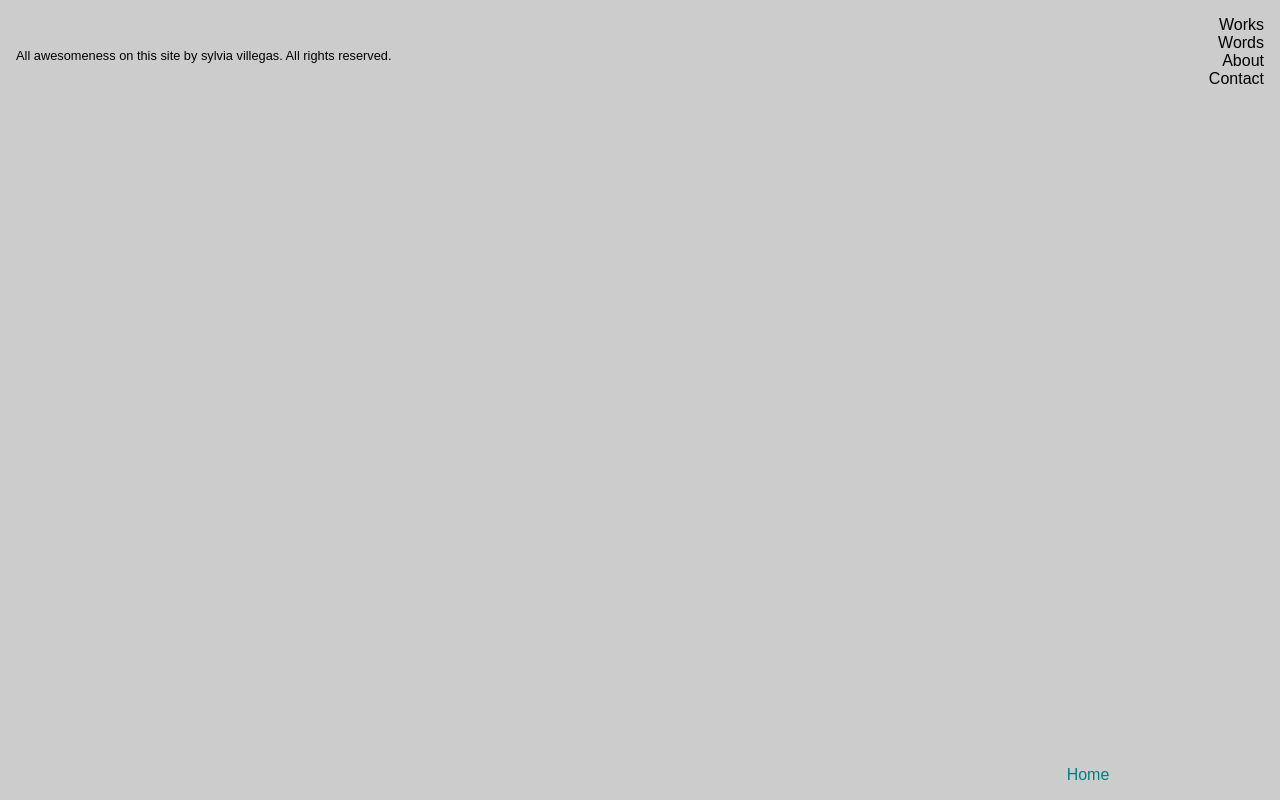
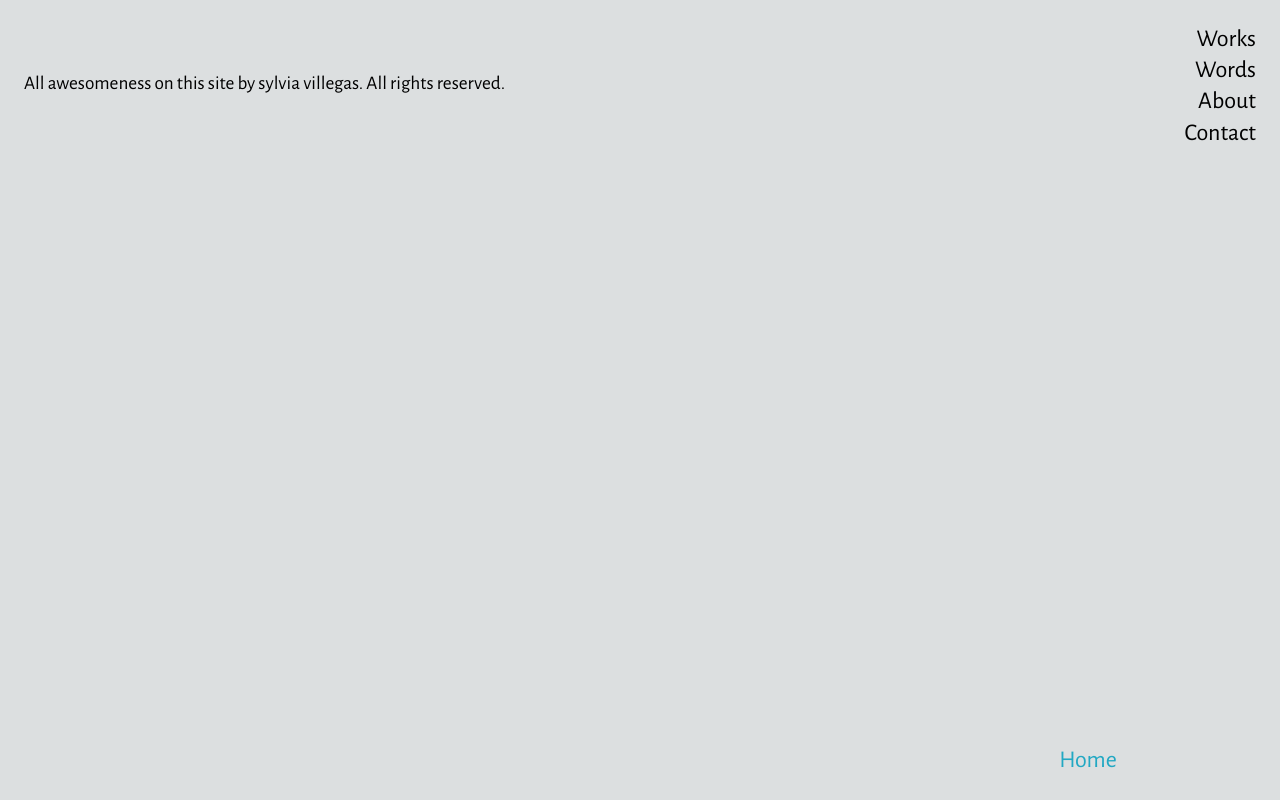
Before and after one commit to svillegascreative/svillegas-11, an Eleventy site: page src/index.html in a window 1280 px wide. Built offline with nearby package versions, Linux system fonts and the light colour scheme; Eleventy itself is replaced by a stand-in of ours; files that its build step writes are made by us from their sources; a web font is replaced by a local one.

Commit message:
Split sass into folders

```diff
--- a/assets/scss/_variables.scss
+++ /dev/null
@@ -1,26 +0,0 @@
-///// BREAKPOINTS
-$small: 30em;
-$small-up: $small + 1em;
-$medium: 45em;
-$medium-up: $medium + 1em;
-$large: 60em;
-$large-up: $large + 1em;
-
-
-///// PALETTE
-
-
-///// TYPOGRAPHY
-$basefont-family: sans-serif;
-$basefont-size: 100%;
-
-$a-color: teal;
-
-
-///// LAYOUT
-$body-bg: #ccc;
-
-$base-space: 1rem;
-
-$right-banner-width: 30%;
-$right-banner-max-width: 30em;
--- a/assets/scss/_typography.scss
+++ b/assets/scss/base/_typography.scss
@@ -1,9 +1,17 @@
 html {
 	font-family: $basefont-family;
 	font-size: $basefont-size;
+	line-height: $basefont-line-height;
 }
 
 a {
 	color: $a-color;
 	text-decoration: none;
 }
+
+h1,
+h2,
+h3,
+h4 {
+	font-family: $headingfont-family;
+}
--- /dev/null
+++ b/assets/scss/base/_variables.scss
@@ -0,0 +1,30 @@
+///// BREAKPOINTS
+$small: 30em;
+$small-up: $small + 1em;
+$medium: 45em;
+$medium-up: $medium + 1em;
+$large: 60em;
+$large-up: $large + 1em;
+
+
+///// PALETTE
+
+
+///// TYPOGRAPHY
+@import url('https://fonts.googleapis.com/css?family=Alegreya+Sans|Quando');
+$basefont-family: 'Alegreya Sans', sans-serif;
+$basefont-size: 150%;
+$basefont-line-height: 1.3;
+
+$headingfont-family: 'Quando', serif;
+
+$a-color: hsl(190, 70%, 45%);
+
+
+///// LAYOUT
+$body-bg: hsl(190, 5%, 87%);
+
+$base-space: 1rem;
+
+$right-banner-width: 30%;
+$right-banner-max-width: 30em;
--- a/assets/scss/styles.scss
+++ b/assets/scss/styles.scss
@@ -1,10 +1,13 @@
-@import 'variables';
-@import 'mixins';
+@import 'vendor/normalize';
+@import 'vendor/sanitize';
 
-@import 'layout';
-@import 'typography';
-@import 'forms';
+@import 'base/variables';
+@import 'base/mixins';
 
-@import 'nav';
-@import 'banner';
-@import 'footer';
+@import 'base/layout';
+@import 'base/typography';
+@import 'base/forms';
+
+@import 'component/nav';
+@import 'component/banner';
+@import 'component/footer';
```
Also changed, not shown: assets/scss/base/_forms.scss (added), assets/scss/base/_layout.scss (renamed from assets/scss/_layout.scss), assets/scss/base/_mixins.scss (renamed from assets/scss/_mixins.scss), assets/scss/component/_banner.scss (renamed from assets/scss/_banner.scss), assets/scss/component/_footer.scss (renamed from assets/scss/_footer.scss), assets/scss/component/_nav.scss (renamed from assets/scss/_nav.scss).
